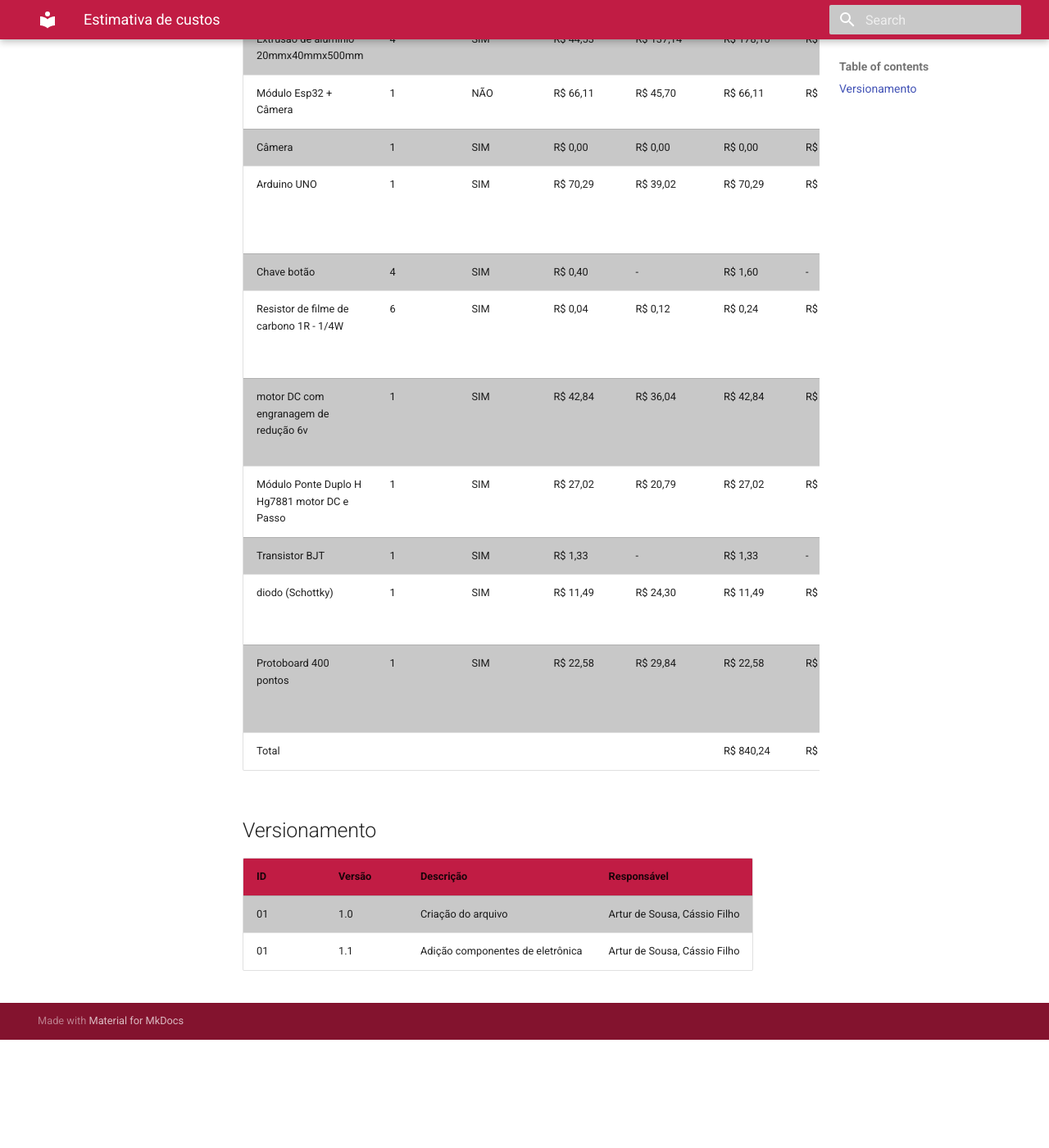
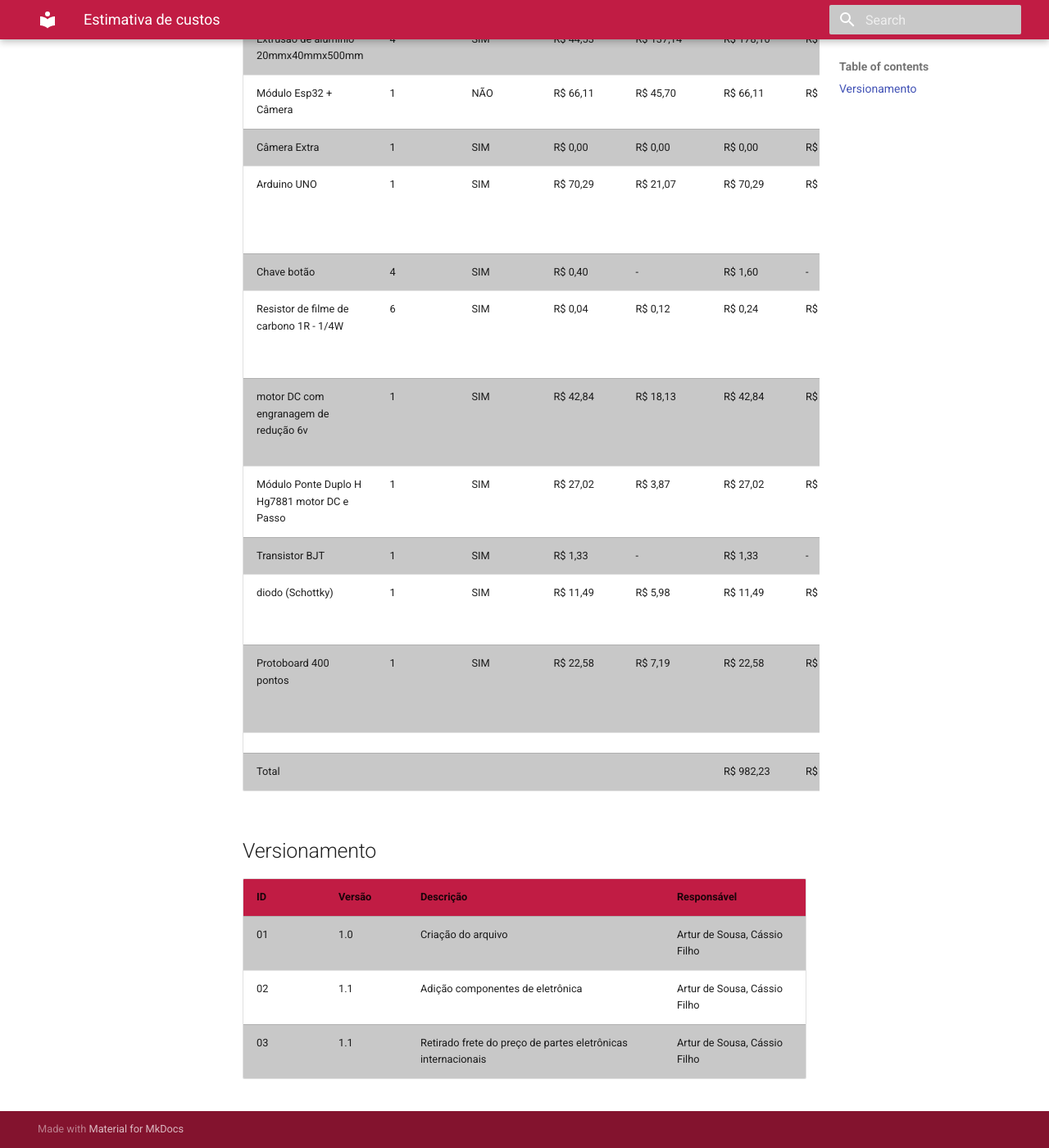
Before and after one commit to Calcioft/ScanPoint, an MkDocs documentation site: the page built from docs/geral/estimativa-custos.md, in a window 1280 px wide and 1400 px high, scrolled down 644 px. Shown: the whole window at 82% size. Built offline with MkDocs 1.6.1 and Material for MkDocs 9.7.7, drawn with Linux system fonts in a browser that asks for light colours; before the commit the page ends 1912 px from its top, so only the background shows below that.

Commit message:
Retirado frete do preço de partes eletrônicas internacionais
Co-authored-by: Calcioft <cassioferreiracunhafilho@gmail.com>

```diff
--- a/docs/geral/estimativa-custos.md
+++ b/docs/geral/estimativa-custos.md
@@ -10,19 +10,21 @@
 | Extrusão de alumínio 20mmx20mmx500mm | 8 | SIM | R$ 30,00 | R$ 44,38 | R$ 240,00 | R$ 355,04 | R$ 0,00 | R$ 0,00 | R$ 0,00 | https://www.tdtec.com.br/perfil-estrutural/perfil-de-aluminio-estrutural-v-slot-20x20-tipo-openbuilds | https://pt.aliexpress.com/item/1005005910803446.html |
 | Extrusão de alumínio 20mmx40mmx500mm | 4 | SIM | R$ 44,53 | R$ 137,14 | R$ 178,10 | R$ 548,56 | R$ 0,00 | R$ 0,00 | R$ 0,00 | https://www.tdtec.com.br/perfil-estrutural/perfil-de-aluminio-estrutural-v-slot-20x40-tipo-openbuilds | https://pt.aliexpress.com/item/1005004784760394.html |
 | Módulo Esp32 + Câmera | 1 | NÃO | R$ 66,11 | R$ 45,70 | R$ 66,11 | R$ 45,70 | R$ 66,11 | R$ 45,70 | R$ 45,70 | https://www.mercadolivre.com.br/modulo-esp32-cam-com-cmera-ov2640/p/MLB32809377 | https://pt.aliexpress.com/item/1005006299363624.html |
-| Câmera | 1 | SIM | R$ 0,00 | R$ 0,00 | R$ 0,00 | R$ 0,00 | R$ 0,00 | R$ 0,00 | R$ 0,00 |  |  |
-| Arduino UNO | 1 | SIM | R$ 70,29 | R$ 39,02 | R$ 70,29 | R$ 39,02 | R$ 0,00 | R$ 0,00 | R$ 0,00 | https://www.huinfinito.com.br/arduino/1033-arduino-uno-com-atmega328-smd.html | https://pt.aliexpress.com/item/1005006141687578.html?spm=a2g0o.productlist.main.7.313e57b0vrEL1E&algo_pvid=f885826b-05d8-4390-9d7a-c35b119eaff3&aem_p4p_detail=202404150554215251982323599200008026716&algo_exp_id=f885826b-05d8-4390-9d7a-c35b119eaff3-3&pdp_npi=4%40dis%21BRL%2136.49%2116.49%21%21%2149.21%2122.24%21%40210318ec17131856615296773e721d%2112000037894750469%21sea%21BR%210%21AB&curPageLogUid=lWYciB9cykkQ&utparam-url=scene%3Asearch%7Cquery_from%3A&search_p4p_id=202404150554215251982323599200008026716_4 |
+| Câmera Extra | 1 | SIM | R$ 0,00 | R$ 0,00 | R$ 0,00 | R$ 0,00 | R$ 0,00 | R$ 0,00 | R$ 0,00 | - | - |
+| Arduino UNO | 1 | SIM | R$ 70,29 | R$ 21,07 | R$ 70,29 | R$ 21,07 | R$ 0,00 | R$ 0,00 | R$ 0,00 | https://www.huinfinito.com.br/arduino/1033-arduino-uno-com-atmega328-smd.html | https://pt.aliexpress.com/item/1005006141687578.html?spm=a2g0o.productlist.main.7.313e57b0vrEL1E&algo_pvid=f885826b-05d8-4390-9d7a-c35b119eaff3&aem_p4p_detail=202404150554215251982323599200008026716&algo_exp_id=f885826b-05d8-4390-9d7a-c35b119eaff3-3&pdp_npi=4%40dis%21BRL%2136.49%2116.49%21%21%2149.21%2122.24%21%40210318ec17131856615296773e721d%2112000037894750469%21sea%21BR%210%21AB&curPageLogUid=lWYciB9cykkQ&utparam-url=scene%3Asearch%7Cquery_from%3A&search_p4p_id=202404150554215251982323599200008026716_4 |
 | Chave botão | 4 | SIM | R$ 0,40 | - | R$ 1,60 | - | R$ 0,00 | - | R$ 0,00 | https://www.huinfinito.com.br/interruptores/543-chave-botao-85x85-b-6t-s-trava.html | - |
 | Resistor de filme de carbono 1R - 1/4W | 6 | SIM | R$ 0,04 | R$ 0,12 | R$ 0,24 | R$ 0,72 | R$ 0,00 | R$ 0,00 | R$ 0,00 | https://www.huinfinito.com.br/resistores-de-filme-de-carbono/283-resistor-de-filme-de-carbono-1r-1-4w.html | https://www.aliexpress.com/item/1005002496424742.html?spm=a2g0o.productlist.main.1.1ce44712e39Ua6&algo_pvid=23293f80-d310-40e1-9111-7d9dcf9c75a3&aem_p4p_detail=202404150621251655448693306520007820727&algo_exp_id=23293f80-d310-40e1-9111-7d9dcf9c75a3-0&pdp_npi=4%40dis%21BRL%2111.63%2111.63%21%21%212.16%212.16%21%402103094c17131872852067300e3bac%2112000030750473779%21sea%21BR%210%21AB&curPageLogUid=DUZN3CADVwjF&utparam-url=scene%3Asearch%7Cquery_from%3A&search_p4p_id=202404150621251655448693306520007820727_1 |
-| motor DC com engranagem de redução 6v | 1 | SIM | R$ 42,84 | R$ 36,04 | R$ 42,84 | R$ 36,04 | R$ 0,00 | R$ 0,00 | R$ 0,00 | https://www.baudaeletronica.com.br/produto/mini-motor-dc-com-reducao-6v-500rpm.html?utm_source=Site&utm_medium=GoogleMerchant&utm_campaign=GoogleMerchant&gad_source=1&gclid=CjwKCAjwoPOwBhAeEiwAJuXRh_wpHMFedUTWvo59crNdQjO2p7oMZvm8hBuijGtb22ufxZvqVjspMBoCIC0QAvD_BwE | https://www.aliexpress.com/item/1005004251974863.html?spm=a2g0o.productlist.main.1.122921fdeFWKk1&algo_pvid=08c06a2d-6d7f-4505-868c-032c7d329bd1&algo_exp_id=08c06a2d-6d7f-4505-868c-032c7d329bd1-0&pdp_npi=4%40dis%21BRL%2133.61%2114.49%21%21%216.24%212.69%21%402101fb0f17131876757587028e235d%2112000028528984654%21sea%21BR%210%21AB&curPageLogUid=saBHDMeg2D80&utparam-url=scene%3Asearch%7Cquery_from%3A |
-| Módulo Ponte Duplo H Hg7881 motor DC e Passo | 1 | SIM | R$ 27,02 | R$ 20,79 | R$ 27,02 | R$ 20,79 | R$ 0,00 | R$ 0,00 | R$ 0,00 | https://www.tecnotronics.com.br/modulo-ponte-duplo-h-hg7881.html | https://www.aliexpress.com/item/32848290319.html?spm=a2g0o.productlist.main.1.23eb34754woHNx&algo_pvid=2448a6af-e0e3-48fc-8ba5-740dac35561d&algo_exp_id=2448a6af-e0e3-48fc-8ba5-740dac35561d-0&pdp_npi=4%40dis%21BRL%215.22%213.12%21%21%210.97%210.58%21%402103080e17131878819071801ece7a%2112000016870420782%21sea%21BR%210%21AB&curPageLogUid=82fBeSE0UiL5&utparam-url=scene%3Asearch%7Cquery_from%3A |
+| motor DC com engranagem de redução 6v | 1 | SIM | R$ 42,84 | R$ 18,13 | R$ 42,84 | R$ 18,13 | R$ 0,00 | R$ 0,00 | R$ 0,00 | https://www.baudaeletronica.com.br/produto/mini-motor-dc-com-reducao-6v-500rpm.html?utm_source=Site&utm_medium=GoogleMerchant&utm_campaign=GoogleMerchant&gad_source=1&gclid=CjwKCAjwoPOwBhAeEiwAJuXRh_wpHMFedUTWvo59crNdQjO2p7oMZvm8hBuijGtb22ufxZvqVjspMBoCIC0QAvD_BwE | https://www.aliexpress.com/item/1005004251974863.html?spm=a2g0o.productlist.main.1.122921fdeFWKk1&algo_pvid=08c06a2d-6d7f-4505-868c-032c7d329bd1&algo_exp_id=08c06a2d-6d7f-4505-868c-032c7d329bd1-0&pdp_npi=4%40dis%21BRL%2133.61%2114.49%21%21%216.24%212.69%21%402101fb0f17131876757587028e235d%2112000028528984654%21sea%21BR%210%21AB&curPageLogUid=saBHDMeg2D80&utparam-url=scene%3Asearch%7Cquery_from%3A |
+| Módulo Ponte Duplo H Hg7881 motor DC e Passo | 1 | SIM | R$ 27,02 | R$ 3,87 | R$ 27,02 | R$ 3,87 | R$ 0,00 | R$ 0,00 | R$ 0,00 | https://www.tecnotronics.com.br/modulo-ponte-duplo-h-hg7881.html | https://www.aliexpress.com/item/32848290319.html?spm=a2g0o.productlist.main.1.23eb34754woHNx&algo_pvid=2448a6af-e0e3-48fc-8ba5-740dac35561d&algo_exp_id=2448a6af-e0e3-48fc-8ba5-740dac35561d-0&pdp_npi=4%40dis%21BRL%215.22%213.12%21%21%210.97%210.58%21%402103080e17131878819071801ece7a%2112000016870420782%21sea%21BR%210%21AB&curPageLogUid=82fBeSE0UiL5&utparam-url=scene%3Asearch%7Cquery_from%3A |
 | Transistor BJT | 1 | SIM | R$ 1,33 | - | R$ 1,33 | - | R$ 0,00 | - | R$ 0,00 | https://www.huinfinito.com.br/pnp/460-transistor-2n2904-pnp-metalico.html | - |
-| diodo  (Schottky) | 1 | SIM | R$ 11,49 | R$ 24,30 | R$ 11,49 | R$ 24,30 | R$ 0,00 | R$ 0,00 | R$ 0,00 | https://www.huinfinito.com.br/diodos/658-diodo-uf5408.html | https://www.aliexpress.com/item/32868971895.html?spm=a2g0o.productlist.main.5.4363252eXUs5vH&algo_pvid=6c5c1d84-4eef-4557-8c91-3c5c782826fd&algo_exp_id=6c5c1d84-4eef-4557-8c91-3c5c782826fd-2&pdp_npi=4%40dis%21BRL%219.53%214.99%21%21%211.76%210.92%21%402103080b17131881999871019efc5d%2165531412216%21sea%21BR%210%21AB&curPageLogUid=ORoTfSVp1Uqh&utparam-url=scene%3Asearch%7Cquery_from%3A |
-| Protoboard 400 pontos | 1 | SIM | R$ 22,58 | R$ 29,84 | R$ 22,58 | R$ 29,84 | R$ 0,00 | R$ 0,00 | R$ 0,00 | https://www.huinfinito.com.br/protoboards/1111-protoboard-400-pontos.html | https://www.aliexpress.com/item/1005006668666597.html?spm=a2g0o.productlist.main.3.2e6352ac5n39IF&algo_pvid=525466cc-a740-4876-8359-73b02d354470&algo_exp_id=525466cc-a740-4876-8359-73b02d354470-1&pdp_npi=4%40dis%21BRL%2119.48%215.84%21%21%2126.13%217.84%21%40210307bf17131883180324907eafb0%2112000037972008627%21sea%21BR%210%21AB&curPageLogUid=uWDw9UhAx2eD&utparam-url=scene%3Asearch%7Cquery_from%3A |
-| Total |  |  |  |  | R$ 840,24 | R$ 1.071,59 | R$ 346,63 | R$ 139,44 | R$ 199,34 |  |  |
+| diodo  (Schottky) | 1 | SIM | R$ 11,49 | R$ 5,98 | R$ 11,49 | R$ 5,98 | R$ 0,00 | R$ 0,00 | R$ 0,00 | https://www.huinfinito.com.br/diodos/658-diodo-uf5408.html | https://www.aliexpress.com/item/32868971895.html?spm=a2g0o.productlist.main.5.4363252eXUs5vH&algo_pvid=6c5c1d84-4eef-4557-8c91-3c5c782826fd&algo_exp_id=6c5c1d84-4eef-4557-8c91-3c5c782826fd-2&pdp_npi=4%40dis%21BRL%219.53%214.99%21%21%211.76%210.92%21%402103080b17131881999871019efc5d%2165531412216%21sea%21BR%210%21AB&curPageLogUid=ORoTfSVp1Uqh&utparam-url=scene%3Asearch%7Cquery_from%3A |
+| Protoboard 400 pontos | 1 | SIM | R$ 22,58 | R$ 7,19 | R$ 22,58 | R$ 7,19 | R$ 0,00 | R$ 0,00 | R$ 0,00 | https://www.huinfinito.com.br/protoboards/1111-protoboard-400-pontos.html | https://www.aliexpress.com/item/1005006668666597.html?spm=a2g0o.productlist.main.3.2e6352ac5n39IF&algo_pvid=525466cc-a740-4876-8359-73b02d354470&algo_exp_id=525466cc-a740-4876-8359-73b02d354470-1&pdp_npi=4%40dis%21BRL%2119.48%215.84%21%21%2126.13%217.84%21%40210307bf17131883180324907eafb0%2112000037972008627%21sea%21BR%210%21AB&curPageLogUid=uWDw9UhAx2eD&utparam-url=scene%3Asearch%7Cquery_from%3A |
+|  |  |  |  |  |  |  |  |  |  |  |  |
+| Total |  |  |  |  | R$ 982,23 | R$ 1.115,38 | R$ 346,63 | R$ 139,44 | R$ 199,34 |  |  |
 
 ## Versionamento
 |ID| Versão|Descrição |Responsável|
 |--|----|-------| ----- |
 |01| 1.0| Criação do arquivo | Artur de Sousa, Cássio Filho |
-|01| 1.1| Adição componentes de eletrônica | Artur de Sousa, Cássio Filho |
+|02| 1.1| Adição componentes de eletrônica | Artur de Sousa, Cássio Filho |
+|03| 1.1| Retirado frete do preço de partes eletrônicas internacionais | Artur de Sousa, Cássio Filho |
```
